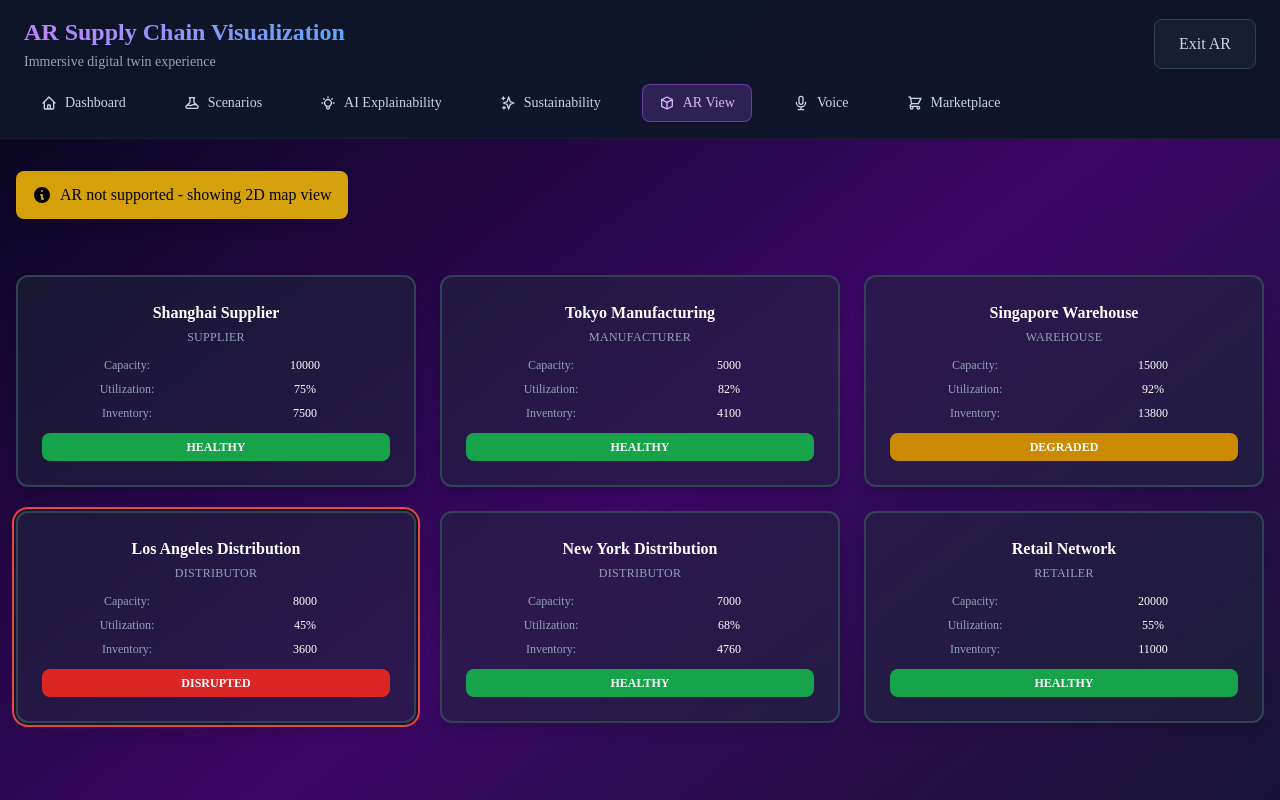
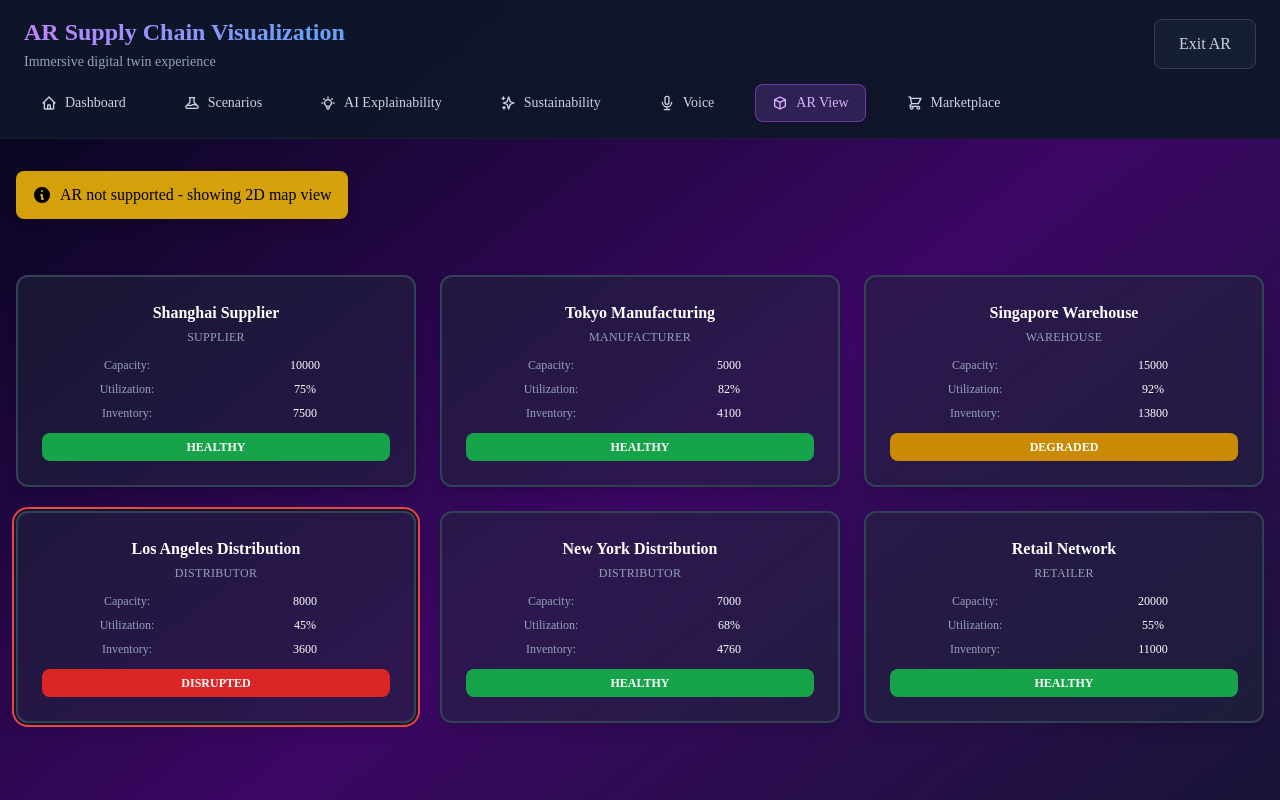
Before and after one commit to hulyak/omnitrack-ai, a Next.js app in the folder frontend/: page /ar in a window 1280 px wide. Shown: the top 800 px of the page. Built offline with nearby package versions, Linux system fonts and the light colour scheme.

Commit message:
use consistent navigation items

```diff
--- a/frontend/app/ar/page.tsx
+++ b/frontend/app/ar/page.tsx
@@ -316,17 +316,17 @@ export default function ARPage() {
               </svg>
               Sustainability
             </a>
+            <a href="/voice" className="flex items-center gap-2 px-4 py-2 rounded-lg text-slate-300 hover:text-purple-400 hover:bg-slate-800/50 border border-transparent hover:border-slate-700 text-sm font-medium transition-all">
+              <svg className="h-4 w-4" fill="none" stroke="currentColor" viewBox="0 0 24 24">
+                <path strokeLinecap="round" strokeLinejoin="round" strokeWidth={2} d="M19 11a7 7 0 01-7 7m0 0a7 7 0 01-7-7m7 7v4m0 0H8m4 0h4m-4-8a3 3 0 01-3-3V5a3 3 0 116 0v6a3 3 0 01-3 3z" />
+              </svg>
+              Voice
+            </a>
             <a href="/ar" className="flex items-center gap-2 px-4 py-2 rounded-lg bg-purple-500/20 text-purple-300 border border-purple-500/50 text-sm font-medium">
               <svg className="h-4 w-4" fill="none" stroke="currentColor" viewBox="0 0 24 24">
                 <path strokeLinecap="round" strokeLinejoin="round" strokeWidth={2} d="M20 7l-8-4-8 4m16 0l-8 4m8-4v10l-8 4m0-10L4 7m8 4v10M4 7v10l8 4" />
               </svg>
               AR View
-            </a>
-            <a href="/voice" className="flex items-center gap-2 px-4 py-2 rounded-lg text-slate-300 hover:text-purple-400 hover:bg-slate-800/50 border border-transparent hover:border-slate-700 text-sm font-medium transition-all">
-              <svg className="h-4 w-4" fill="none" stroke="currentColor" viewBox="0 0 24 24">
-                <path strokeLinecap="round" strokeLinejoin="round" strokeWidth={2} d="M19 11a7 7 0 01-7 7m0 0a7 7 0 01-7-7m7 7v4m0 0H8m4 0h4m-4-8a3 3 0 01-3-3V5a3 3 0 116 0v6a3 3 0 01-3 3z" />
-              </svg>
-              Voice
             </a>
             <a href="/marketplace" className="flex items-center gap-2 px-4 py-2 rounded-lg text-slate-300 hover:text-purple-400 hover:bg-slate-800/50 border border-transparent hover:border-slate-700 text-sm font-medium transition-all">
               <svg className="h-4 w-4" fill="none" stroke="currentColor" viewBox="0 0 24 24">
```
